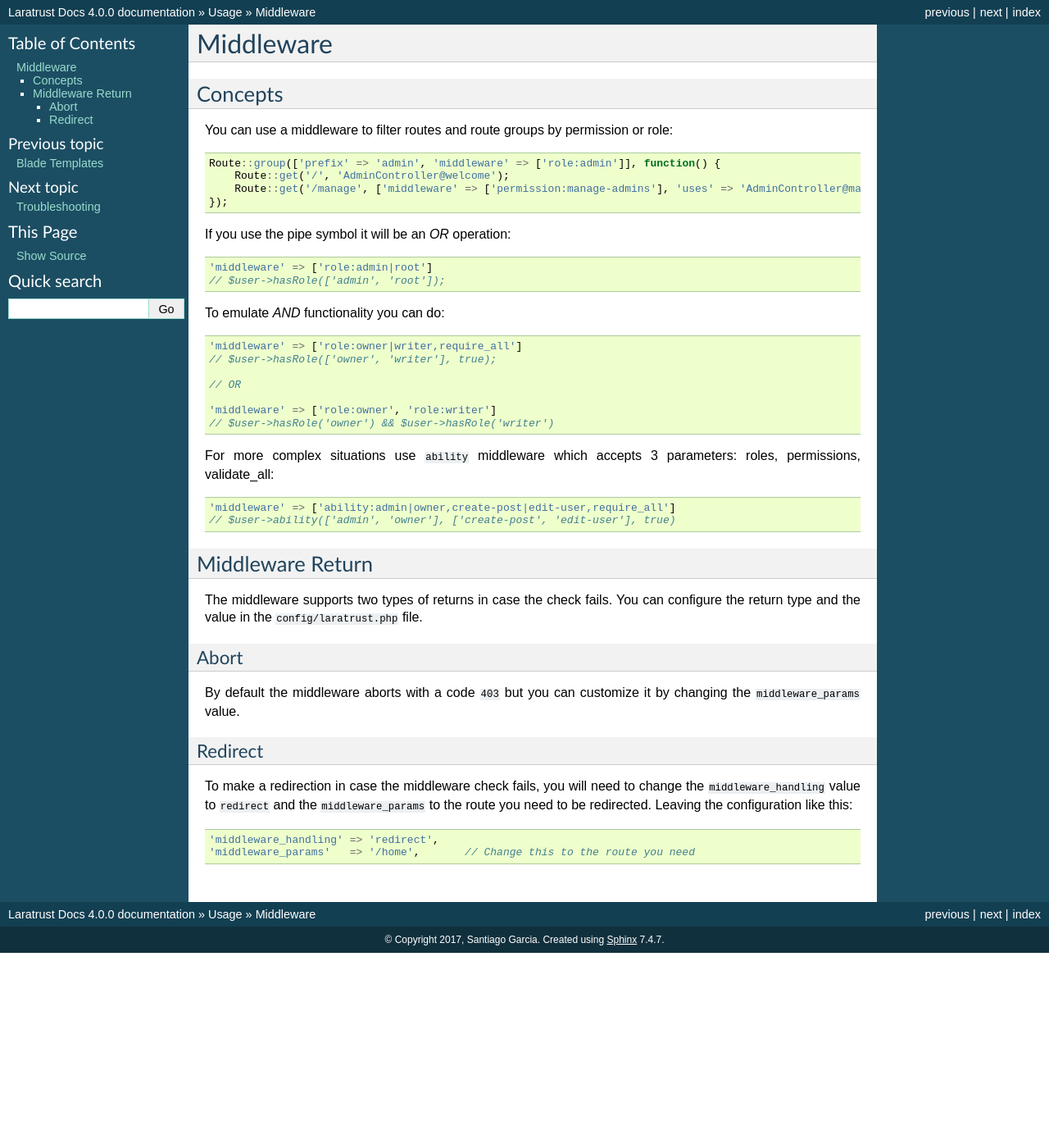
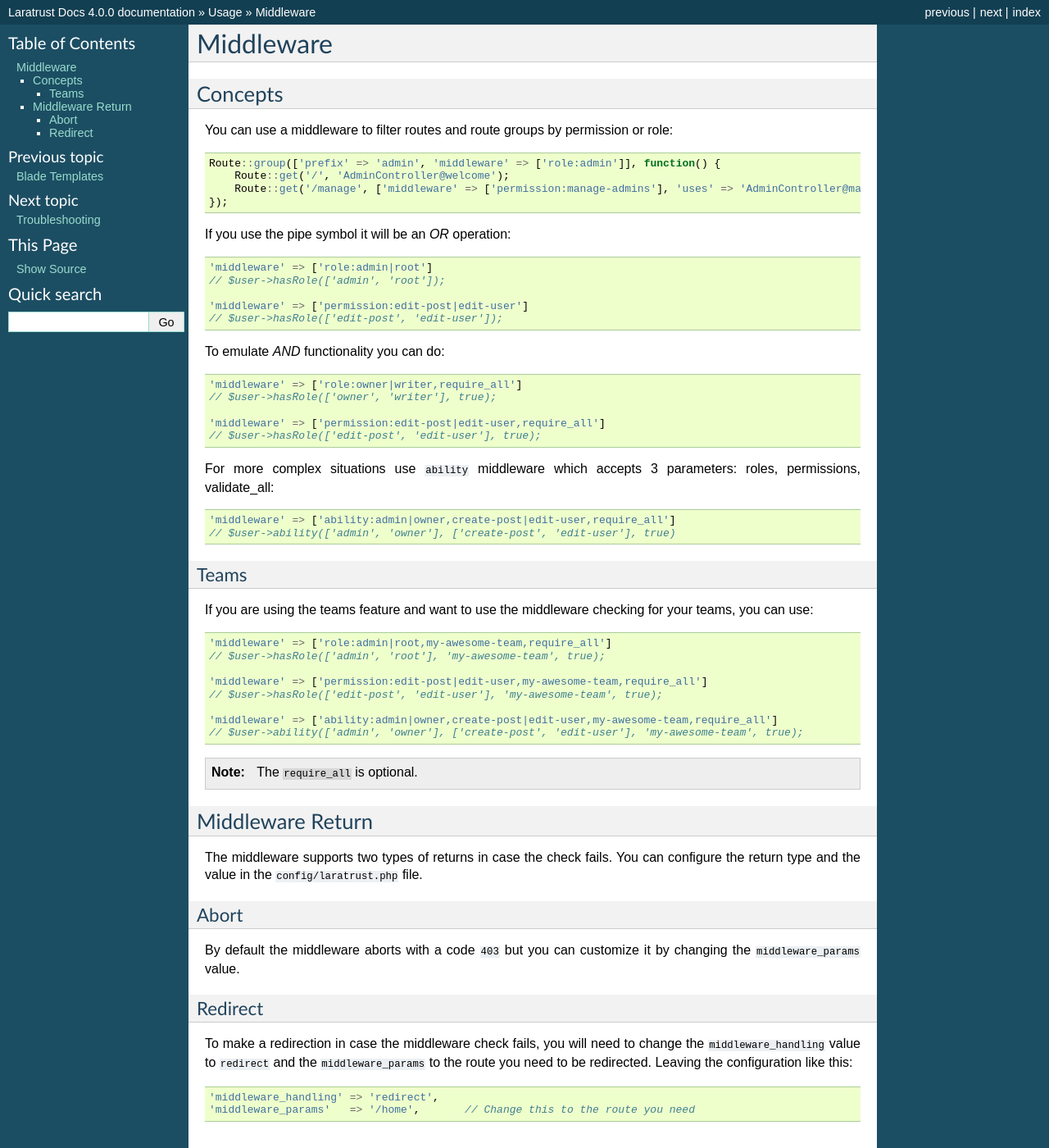
Before and after one commit to santigarcor/laratrust, a Sphinx documentation site: the page built from docs/usage/middleware.rst, in a window 1280 px wide and 1400 px high. Shown: the whole window at 82% size. Built offline with Sphinx 7.4.7, drawn with Linux system fonts in a browser that asks for light colours.

Commit message:
Update Docs

```diff
--- a/docs/configuration/after_installation.rst
+++ b/docs/configuration/after_installation.rst
@@ -4,12 +4,12 @@ After Installation
 Configuration Files
 ^^^^^^^^^^^^^^^^^^^
 
-In your ``config/laratrust.php`` file you will find all the package configuration that you can customize.
+In your ``config/laratrust.php`` file you will find all the package configurations that you can customize.
 
 Teams Feature
 -------------
 
-If you want to use the teams feature that allows you to attach roles and permissions to an user depending on a team, you must change the ``use_teams`` key value to ``true`` in your ``config/laratrust.php`` file.
+If you want to use the teams feature that allows you to attach roles and permissions to an user depending on a team, you must change the ``use_teams`` key value to ``true`` in your ``config/laratrust.php`` file. Then follow the :ref:`teams-configuration` configuration guide.
 
 .. _multiple-user-models:
 
--- a/docs/usage/middleware.rst
+++ b/docs/usage/middleware.rst
@@ -20,6 +20,9 @@ If you use the pipe symbol it will be an *OR* operation:
     'middleware' => ['role:admin|root']
     // $user->hasRole(['admin', 'root']);
 
+    'middleware' => ['permission:edit-post|edit-user']
+    // $user->hasRole(['edit-post', 'edit-user']);
+
 To emulate *AND* functionality you can do:
 
 .. code-block:: php
@@ -27,10 +30,8 @@ To emulate *AND* functionality you can do:
     'middleware' => ['role:owner|writer,require_all']
     // $user->hasRole(['owner', 'writer'], true);
 
-    // OR
-
-    'middleware' => ['role:owner', 'role:writer']
-    // $user->hasRole('owner') && $user->hasRole('writer')
+    'middleware' => ['permission:edit-post|edit-user,require_all']
+    // $user->hasRole(['edit-post', 'edit-user'], true);
 
 For more complex situations use ``ability`` middleware which accepts 3 parameters: roles, permissions, validate_all:
 
@@ -38,6 +39,26 @@ For more complex situations use ``ability`` middleware which accepts 3 parameter
 
     'middleware' => ['ability:admin|owner,create-post|edit-user,require_all']
     // $user->ability(['admin', 'owner'], ['create-post', 'edit-user'], true)
+
+
+Teams
+-----
+
+If you are using the teams feature and want to use the middleware checking for your teams, you can use:
+
+.. code-block:: php
+
+    'middleware' => ['role:admin|root,my-awesome-team,require_all']
+    // $user->hasRole(['admin', 'root'], 'my-awesome-team', true);
+
+    'middleware' => ['permission:edit-post|edit-user,my-awesome-team,require_all']
+    // $user->hasRole(['edit-post', 'edit-user'], 'my-awesome-team', true);
+
+    'middleware' => ['ability:admin|owner,create-post|edit-user,my-awesome-team,require_all']
+    // $user->ability(['admin', 'owner'], ['create-post', 'edit-user'], 'my-awesome-team', true);
+
+.. NOTE::
+    The ``require_all`` is optional.
 
 Middleware Return
 ^^^^^^^^^^^^^^^^^
```
Also changed, not shown: docs/usage/concepts.rst (+20 -2 lines).
